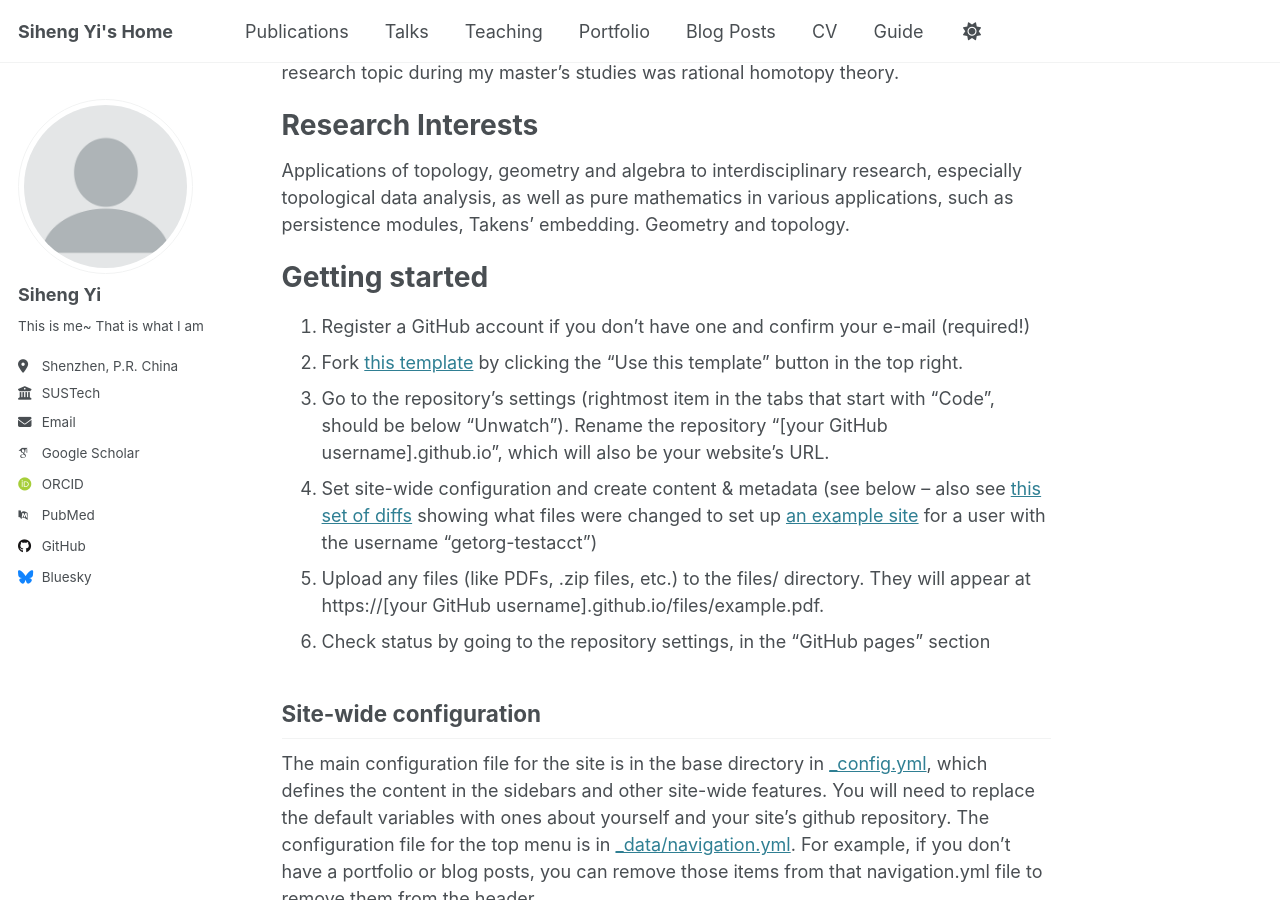
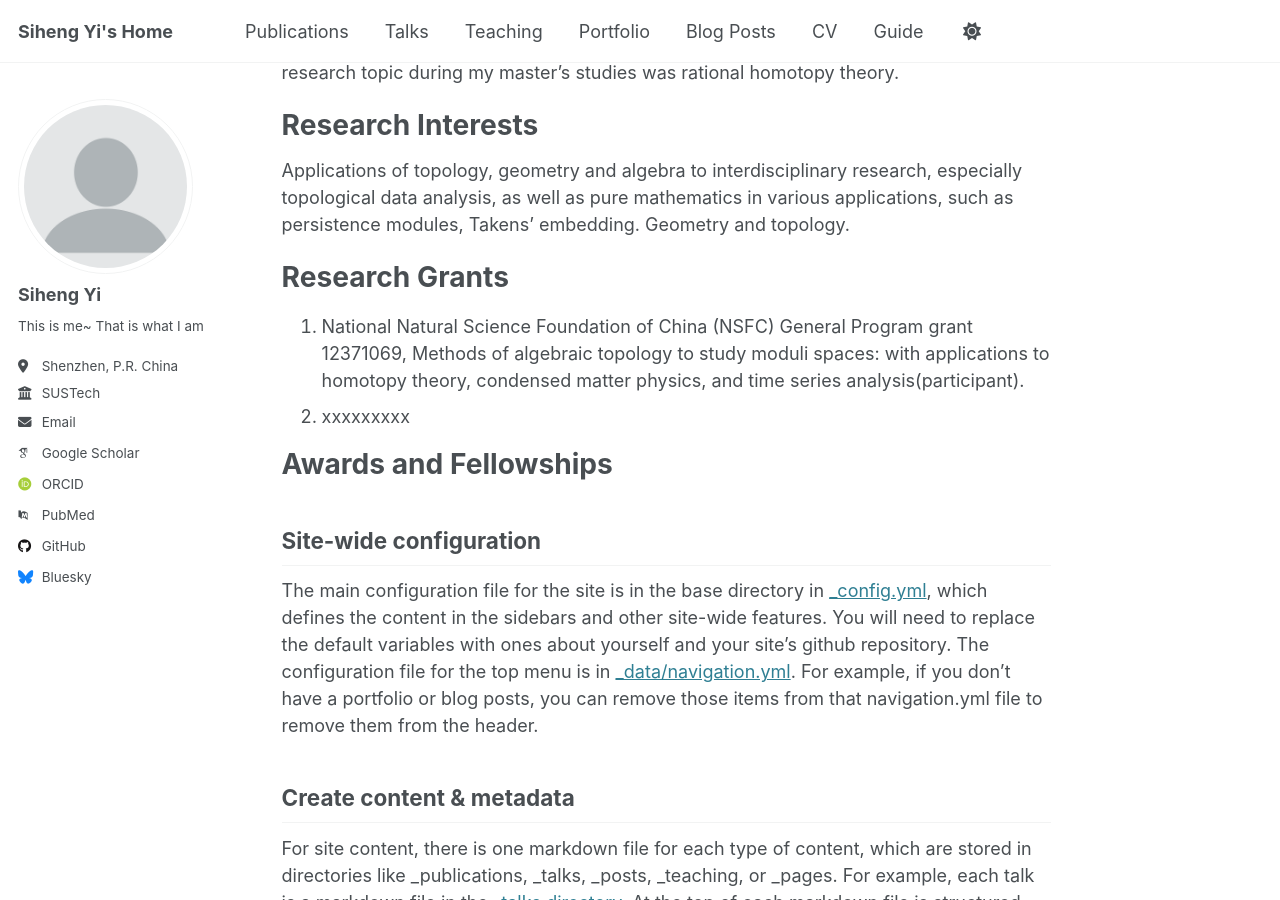
Before and after one commit to SihengYi/SihengYi.github.io, a Jekyll site: the page built from _pages/about.md, in a window 1280 px wide and 900 px high, scrolled down 268 px. Built offline with Jekyll 4.4.1, drawn with Linux system fonts in a browser that asks for light colours; some web fonts are replaced.

Commit message:
Update about.md

```diff
--- a/_pages/about.md
+++ b/_pages/about.md
@@ -22,14 +22,16 @@ Applications of topology, geometry and algebra to interdisciplinary research, es
 Geometry and topology.
 
 
-Getting started
+Research Grants
 ======
-1. Register a GitHub account if you don't have one and confirm your e-mail (required!)
-1. Fork [this template](https://github.com/academicpages/academicpages.github.io) by clicking the "Use this template" button in the top right.
-1. Go to the repository's settings (rightmost item in the tabs that start with "Code", should be below "Unwatch"). Rename the repository "[your GitHub username].github.io", which will also be your website's URL.
-1. Set site-wide configuration and create content & metadata (see below -- also see [this set of diffs](http://archive.is/3TPas) showing what files were changed to set up [an example site](https://getorg-testacct.github.io) for a user with the username "getorg-testacct")
-1. Upload any files (like PDFs, .zip files, etc.) to the files/ directory. They will appear at https://[your GitHub username].github.io/files/example.pdf.
-1. Check status by going to the repository settings, in the "GitHub pages" section
+1. National Natural Science Foundation of China (NSFC) General Program grant 12371069, Methods of algebraic topology to study moduli spaces: with applications to homotopy theory, condensed matter physics, and time series analysis(participant).
+1. xxxxxxxxx
+
+
+Awards and Fellowships
+======
+
+
 
 Site-wide configuration
 ------
```
